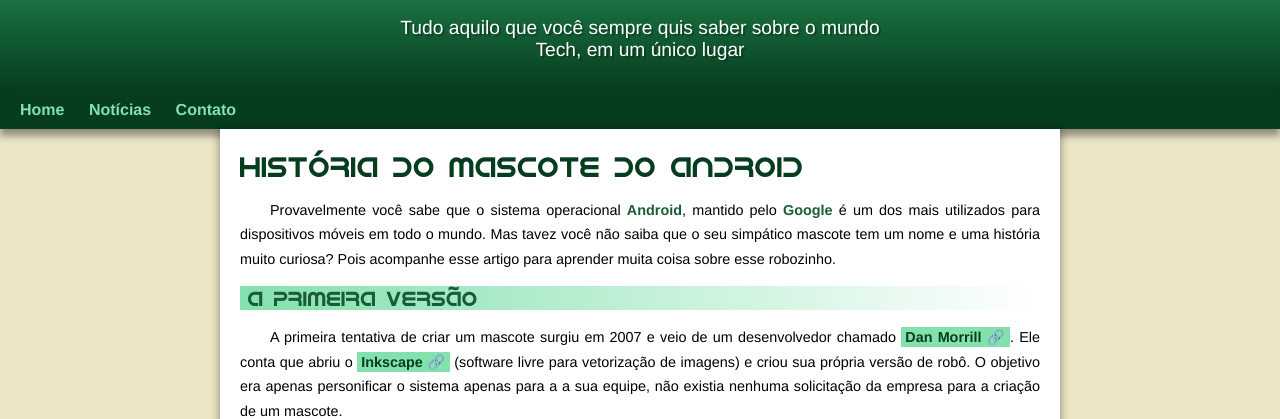
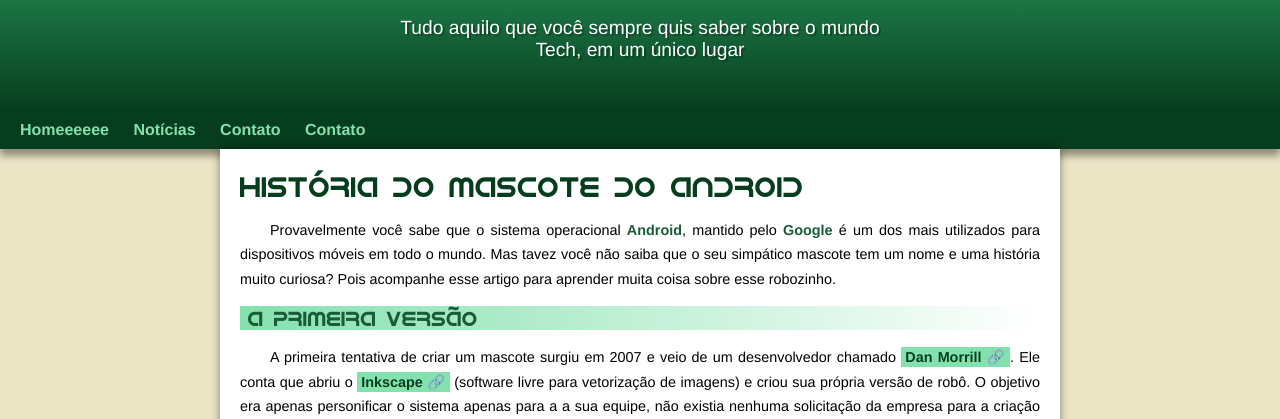
Before and after one commit to fabyanroger/projeto-android, a plain HTML site: page index.html in a window 1280 px wide. Shown: the part 100-519 px from the top of the page. Drawn offline with Linux system fonts and the light colour scheme.

Commit message:
atualização

```diff
--- a/index.html
+++ b/index.html
@@ -16,8 +16,9 @@
         <p>Tudo aquilo que você sempre quis saber sobre o mundo Tech, em um único lugar</p>
     </header>
     <nav>
-        <a href="#">Home</a>
+        <a href="#">Homeeeeee</a>
         <a href="#">Notícias</a>
+        <a href="#">Contato</a>
         <a href="#">Contato</a>
     </nav>
     <main>
--- a/style/style.css
+++ b/style/style.css
@@ -60,7 +60,7 @@ header > p {
     padding-right: 10px;
     padding-left: 10px;
     margin: auto;
-    padding-bottom: 30px;
+    padding-bottom: 50px;
     text-shadow: 2px 2px 0px rgba(0, 0, 0, 0.263);
 }
 
```
